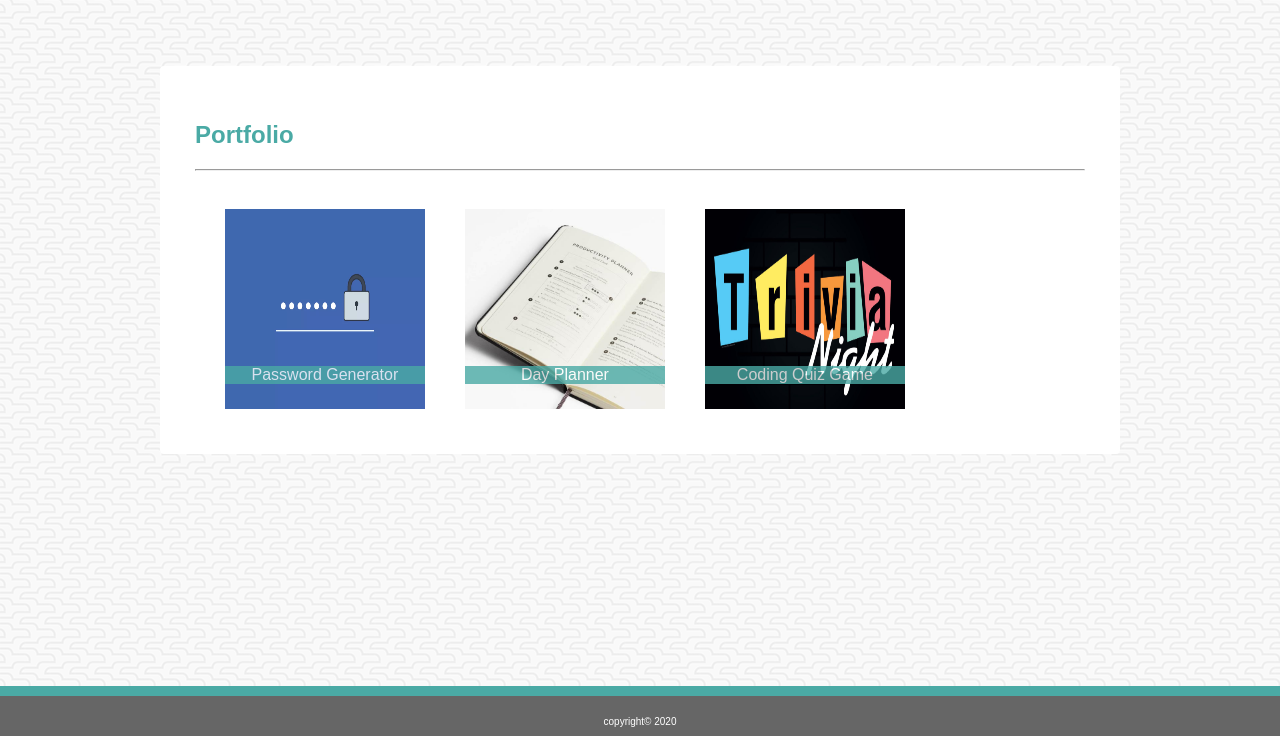
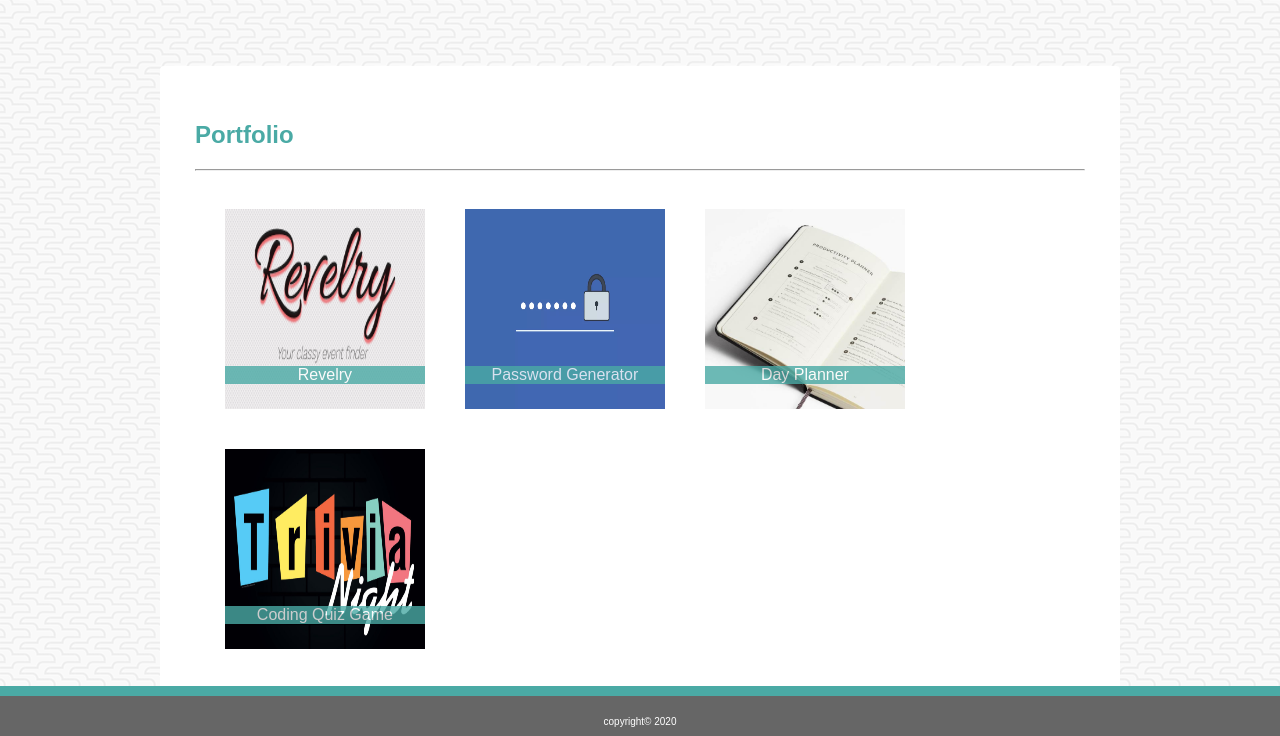
Before and after one commit to hthomas93/Portfolio3.0, a plain HTML site: page portfolio.html in a window 1280 px wide. Shown: the part 64-800 px from the top of the page. Drawn offline with Linux system fonts and the light colour scheme.

Commit message:
Added project

```diff
--- a/portfolio.html
+++ b/portfolio.html
@@ -31,13 +31,19 @@
         <hr>
         <div id="portfolioContainer1">
             <section class="imgcontainer">
-                <img class="icons" src="assets/images/pw.webp" alt="hangman img">
+                <img class="icons" src="assets/images/revelry.png" alt="project1 img">
+                <div class="imagetexts">
+                    <a href="https://phoenix-99hp.github.io/Project1/">Revelry</a>
+                </div>
+            </section>
+            <section class="imgcontainer">
+                <img class="icons" src="assets/images/pw.webp" alt="pw img">
                 <div class="imagetexts">
                     <a href="https://github.com/hthomas93/PasswordHomework">Password Generator</a>
                 </div>
             </section>
             <section class="imgcontainer">
-                <img class="icons" src="assets/images/planner.jpg" alt="witcher img">
+                <img class="icons" src="assets/images/planner.jpg" alt="planner img">
                 <div class="imagetexts">
                     <a href="https://github.com/hthomas93/DayPlanner">Day Planner</a>
                 </div>
```
Also changed, not shown: assets/images/Revelry.png (added).
